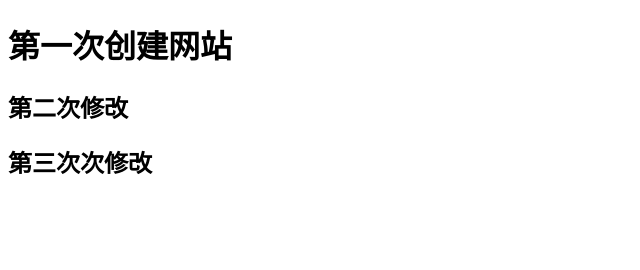
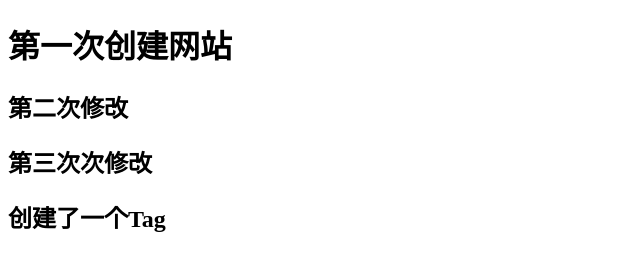
Before and after one commit to pagelam97/gittest, a plain HTML site: page index.html in a window 1280 px wide. Shown: the whole page, without its empty margins (0-640 px from the left). Drawn offline with Linux system fonts and the light colour scheme.

Commit message:
创建了一个tag

```diff
--- a/index.html
+++ b/index.html
@@ -10,5 +10,6 @@
     <h1>第一次创建网站</h1>
     <h2>第二次修改</h2>
     <h2>第三次次修改</h2>
+    <h2>创建了一个Tag</h2>
 </body>
 </html>
```
